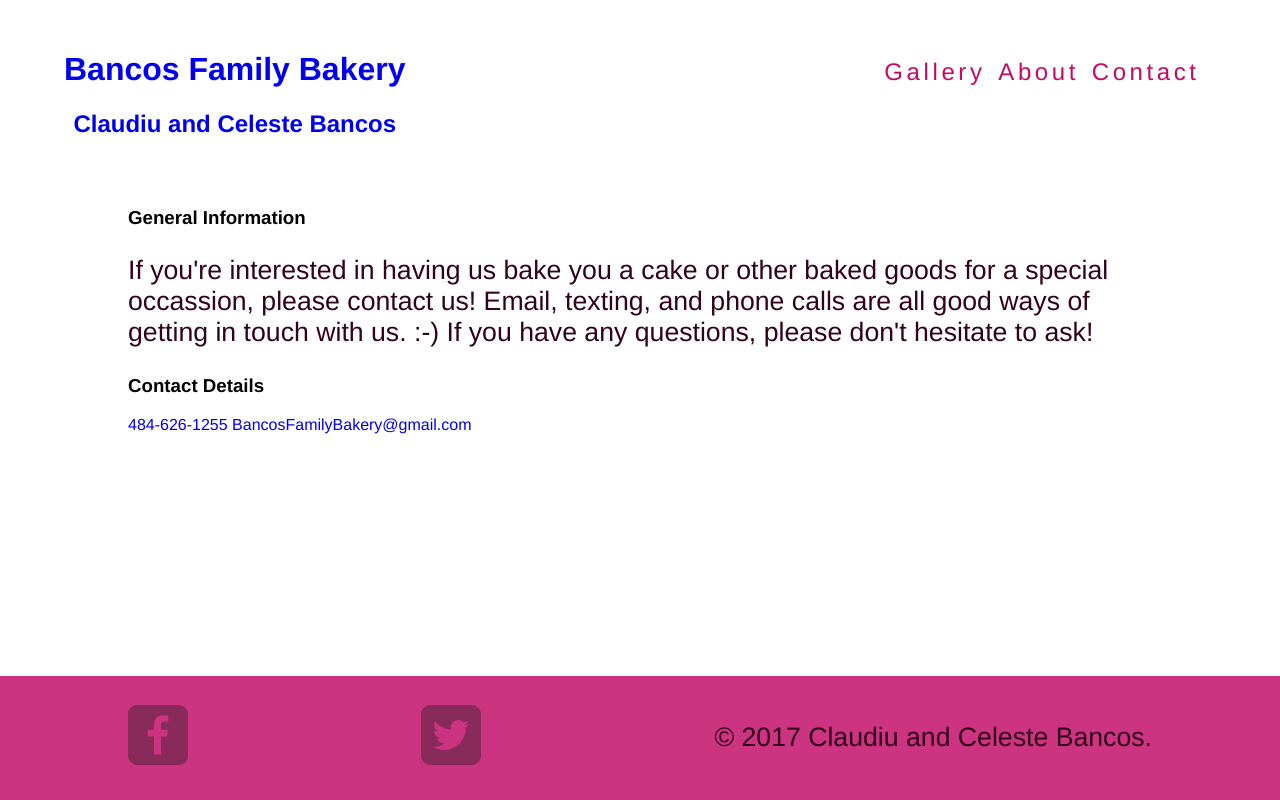
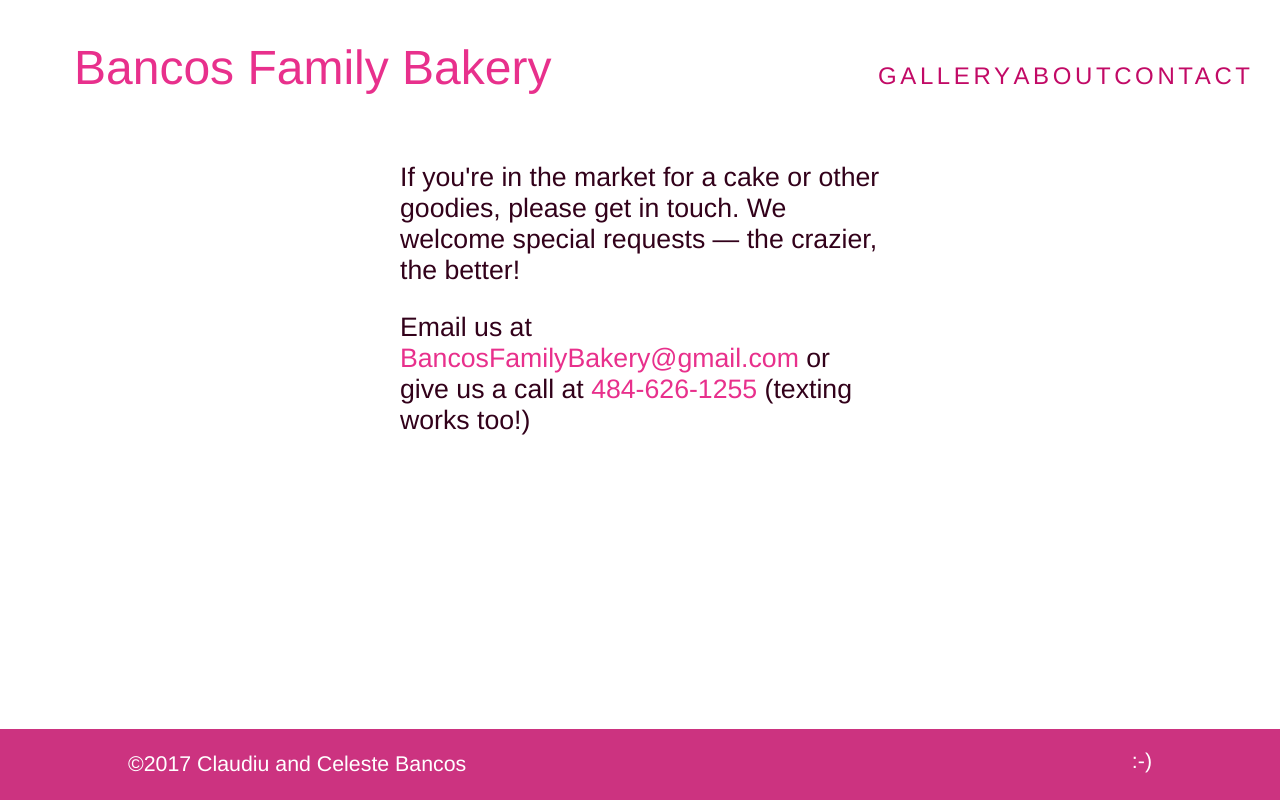
Before and after one commit to ClaudiuBancos/BakeryWebsite, a plain HTML site: page contact.html in a window 1280 px wide. Drawn offline with Linux system fonts and the light colour scheme; a web font is replaced by a local one.

Commit message:
Style contact page

```diff
--- a/contact.html
+++ b/contact.html
@@ -2,9 +2,9 @@
 <html>
 	<head>
 		<meta charset="utf-8">
-		<title>Bancos Family Bakery</title>
+		<title>Contact Us - Bancos Family Bakery</title>
 		<link rel="stylesheet" href="css/normalize.css">
-		<link href='https://fonts.googleapis.com/css?family=Changa+One|Open+Sans:400,400italic,700,700italic,800' rel='stylesheet' type='text/css'>
+		<link href="https://fonts.googleapis.com/css?family=Sue+Ellen+Francisco" rel="stylesheet">
 		<link rel="stylesheet" href="css/main.css">
 		<link rel="stylesheet" href="css/responsive.css">
 		<meta name="viewport" content="width=device-width, initial-scale=1.0">
@@ -12,39 +12,28 @@
 
 	<body>
 		<header>
-			<a href="index.html">
-				<h1>Bancos Family Bakery</h1>
-				<h2>Claudiu and Celeste Bancos</h2>
-			</a>
+			<div id="logo">
+				<a href="index.html">Bancos Family Bakery</a>
+			</div>
 
 			<nav>
-				<a href="index.html">Gallery</a>
-				<a href="about.html">About</a>
-				<a href="contact.html" class="selected">Contact</a>
+				<a href="index.html">GALLERY</a>
+				<a href="about.html">ABOUT</a>
+				<a href="contact.html">CONTACT</a>
 			</nav>
 		</header>
 
 		<main>
-			<div>
-				<h3>General Information</h3>
-				<p>If you're interested in having us bake you a cake or other baked goods for a special occassion, please contact us! Email, texting, and phone calls are all good ways of getting in touch with us. :-) If you have any questions, please don't hesitate to ask! </p>
-			</div>
+			<div id="contact_text">
+				<p>If you're in the market for a cake or other goodies, please get in touch. We welcome special requests &mdash; the crazier, the better!</p>
 
-			<div>
-				<h3>Contact Details</h3>
-				<a href="tel:484-626-1255">484-626-1255</a>
-				<a href="mailto:BancosFamilyBakery@gmail.com">BancosFamilyBakery@gmail.com</a>
+				<p>Email us at <a href="mailto:BancosFamilyBakery@gmail.com">BancosFamilyBakery@gmail.com</a>  or give us a call at <a href="tel:484-626-1255">484-626-1255</a> (texting works too!) </p>
 			</div>
 		</main>
+
 		<footer>
-			<a href="https://www.facebook.com/celeste.bancos">
-				<img src="images/facebook-wrap.png" alt="Facebook logo.">
-			</a>
-			<a href="https://twitter.com/ClaudiuBancos">
-				<img src="images/twitter-wrap.png" alt="Twitter logo.">
-			</a>
-
-			<p>&copy; 2017 Claudiu and Celeste Bancos.</p>
+			<div>&copy;2017 Claudiu and Celeste Bancos</div>
+			<div id="smiley">:-)</div>
 		</footer>
 	</body>
 	</html>
--- a/css/main.css
+++ b/css/main.css
@@ -13,10 +13,12 @@ body {
 	display: flex;
 	flex-direction: column;
 	font-family: 'Sue Ellen Francisco', 'Helvetica Neue', sans-serif;
+	font-size: 20pt;
 }
 
 a {
 	text-decoration: none;
+	color: hsl(330, 80%, 55%)
 }
 
 a:hover {
@@ -28,9 +30,13 @@ main {
 	flex: 1;
 }
 
+h1 {
+	font-size: 1.5em;
+	margin: 0px;
+}
+
 p {
 	color: hsl(330, 95%, 10%);
-	font-size: 20pt;
 }
 
 /*Header*/
@@ -45,10 +51,6 @@ header {
 #logo {
 	font-size: 36pt;
 	padding: 10px;
-}
-
-#logo a {
-	color: hsl(330, 80%, 55%);
 }
 
 nav {
@@ -100,3 +102,10 @@ footer {
 #about_text {
 	max-width: 480px;
 }
+
+/*Contact Page*/
+
+#contact_text {
+	max-width: 240px;
+	margin: 0 auto;
+}
--- a/css/responsive.css
+++ b/css/responsive.css
@@ -1,3 +1,15 @@
+@media screen and (min-width: 400px) {
+	#contact_text {
+		max-width: 326px;
+	}
+}
+
+@media screen and (min-width: 600px) {
+	#contact_text {
+		max-width: 480px;
+	}
+}
+
 @media screen and (min-width: 720px) {
 	header {
 		flex-direction: row;
```
